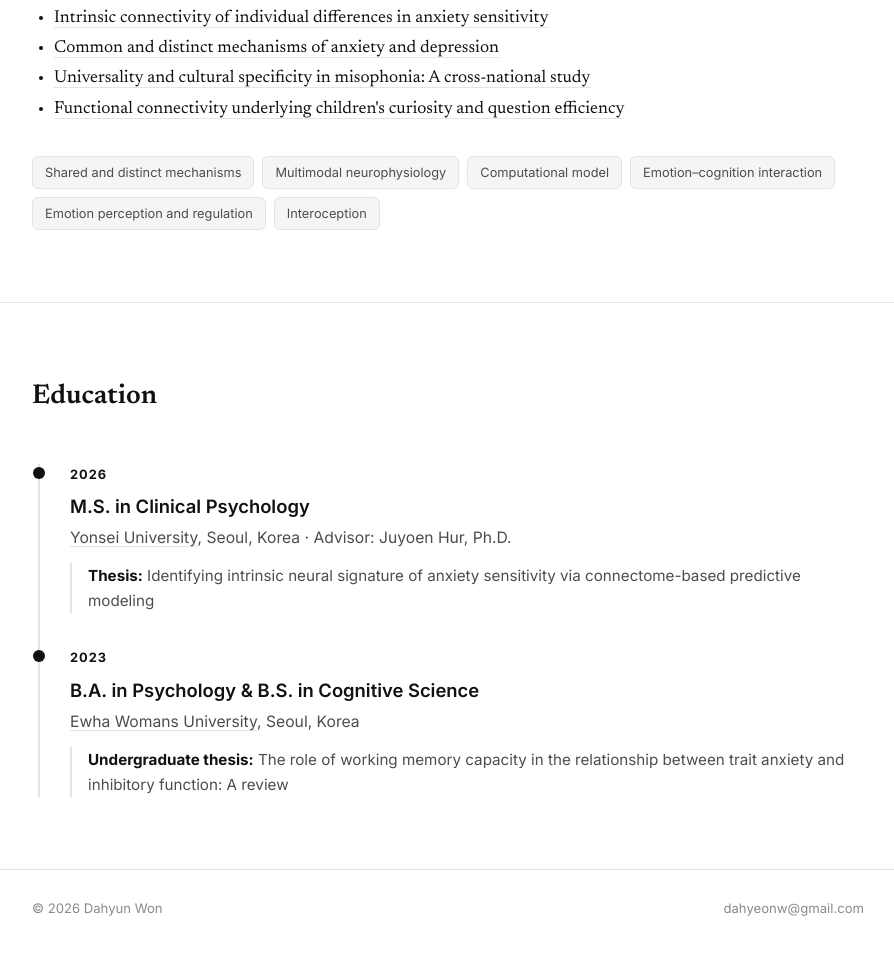
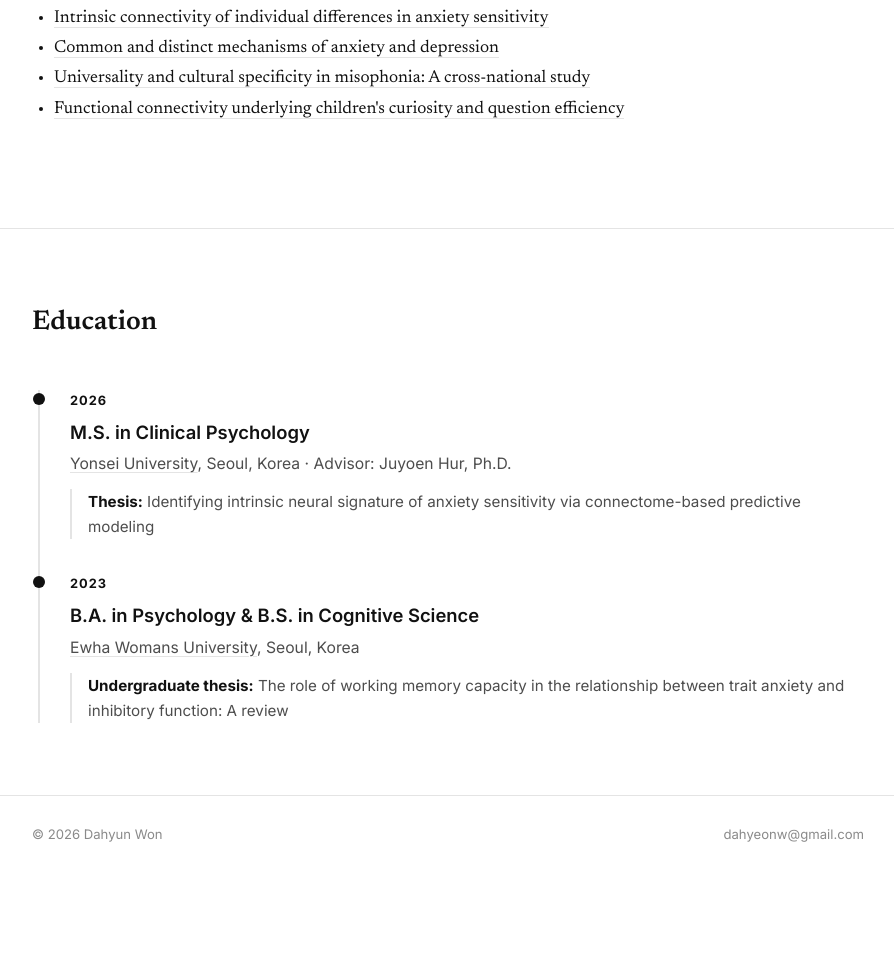
Before and after one commit to dahyun-won/dahyun-won.github.io, a plain HTML site: page index.html in a window 1280 px wide. Shown: the part 803-1757 px from the top of the page, without its empty margins (192-1086 px from the left). After the commit the page ends 1688 px from the top, so only its background shows below. Drawn offline with Linux system fonts and the light colour scheme.

Commit message:
Remove keywords from Research Core
Co-Authored-By: Claude Sonnet 5.5 <noreply@anthropic.com>

```diff
--- a/assets/style.css
+++ b/assets/style.css
@@ -229,24 +229,6 @@ a { color: inherit; }
 
 .statement p:last-child { margin-bottom: 0; }
 .statement em { color: var(--accent); font-style: italic; }
-
-.interest-tags {
-  list-style: none;
-  padding: 0;
-  margin: 0;
-  display: flex;
-  flex-wrap: wrap;
-  gap: 8px;
-}
-
-.interest-tags li {
-  font-size: 0.8rem;
-  color: var(--ink-soft);
-  background: var(--bg-alt);
-  border: 1px solid var(--line);
-  padding: 5px 12px;
-  border-radius: 6px;
-}
 
 /* Sections */
 .section {
--- a/index.html
+++ b/index.html
@@ -56,15 +56,6 @@
           <li><a href="research.html#curiosity">Functional connectivity underlying children's curiosity and question efficiency</a></li>
         </ul>
       </div>
-
-      <ul class="interest-tags">
-        <li>Shared and distinct mechanisms</li>
-        <li>Multimodal neurophysiology</li>
-        <li>Computational model</li>
-        <li>Emotion–cognition interaction</li>
-        <li>Emotion perception and regulation</li>
-        <li>Interoception</li>
-      </ul>
     </div>
   </section>
 
```
